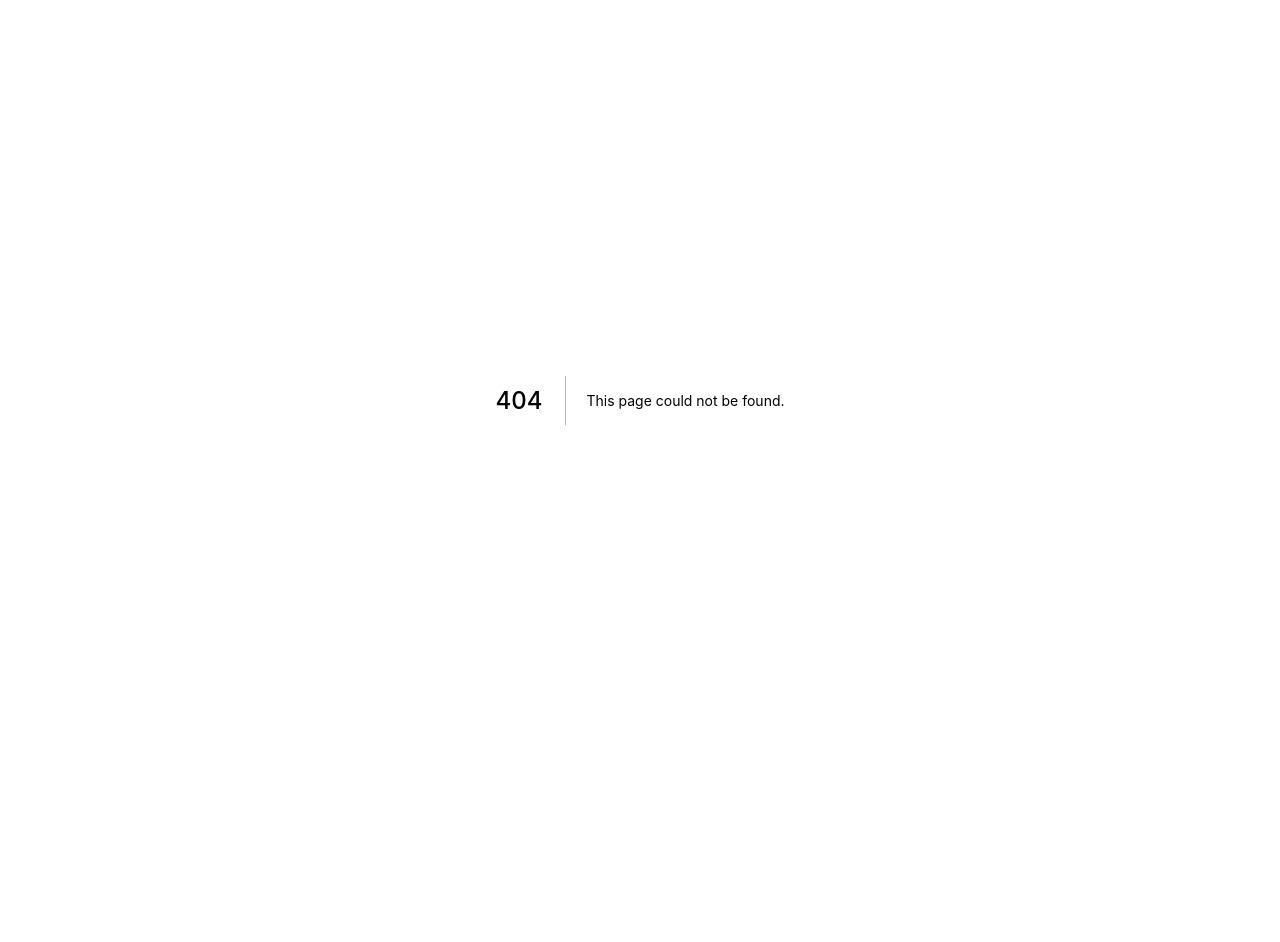
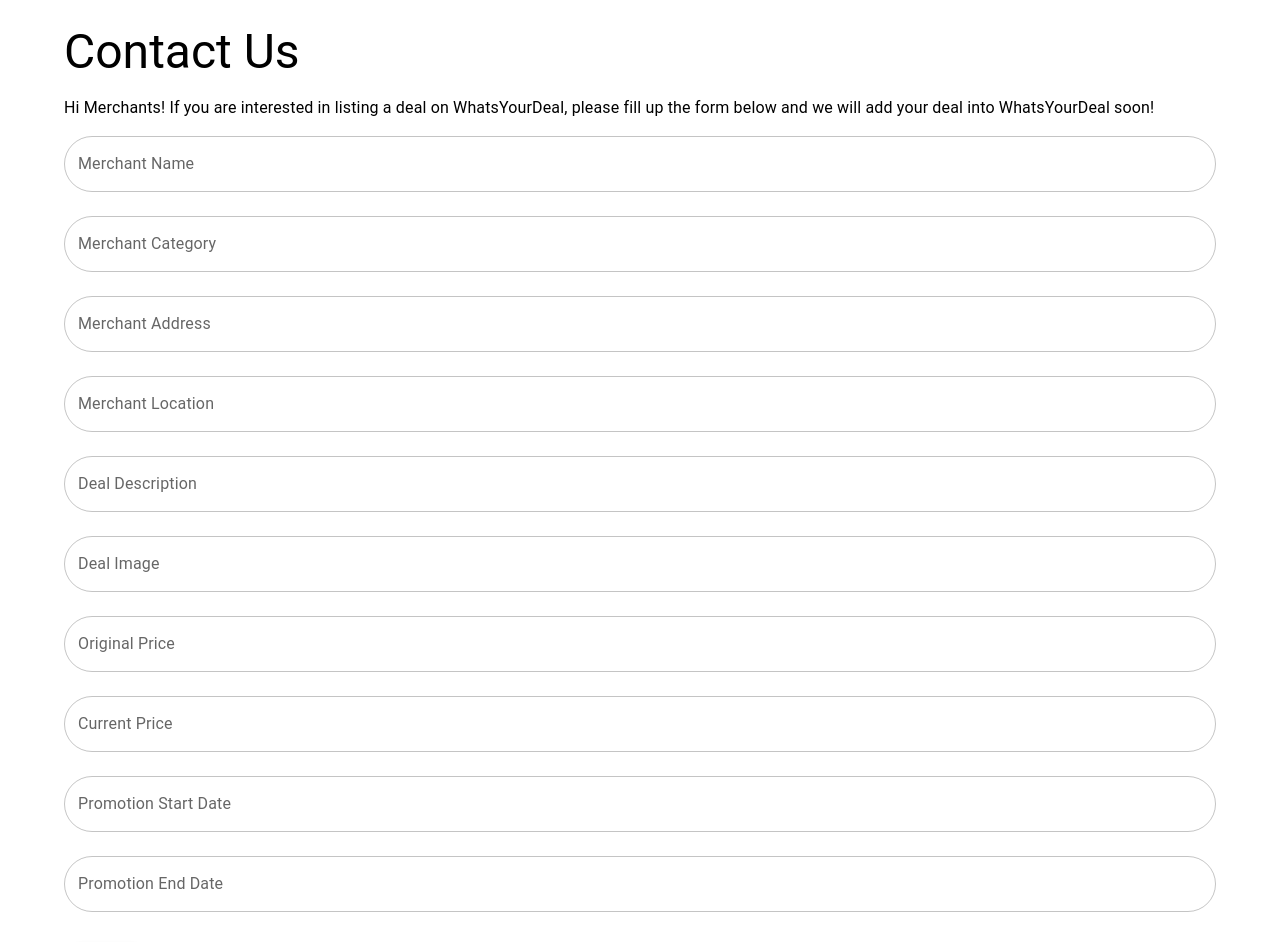
Before and after one commit to dealslah/WhatsYourDeal, a Next.js app in the folder packages/client/: page /contactus in a window 1280 px wide. Before the commit this address had no page. Shown: the top 942 px of the page. Before the commit the page ends 800 px from the top, so only its background shows below. Built offline with nearby package versions, Linux system fonts and the light colour scheme.

Commit message:
Add skeleton contact us form

```diff
--- /dev/null
+++ b/packages/client/pages/contactus.tsx
@@ -0,0 +1,45 @@
+import { Box, Button, Container, TextField, Typography } from "@mui/material";
+import styles from "../styles/ContactUs.module.css";
+
+const ContactUs = () => {
+
+  return (
+    <Container>
+      <Box sx={{ m: 3 }} />
+      <Typography variant="h3">Contact Us</Typography>
+
+      <Box sx={{ m: 2 }} />
+      <Typography>Hi Merchants! If you are interested in listing a deal on WhatsYourDeal, please fill up the form below
+        and we will add your deal into WhatsYourDeal soon!</Typography>
+
+
+      <TextField fullWidth id="merchant-name" label="Merchant Name" variant="outlined" margin="normal"
+                 className={styles.textField} />
+      <TextField fullWidth id="merchant-category" label="Merchant Category" variant="outlined" margin="normal"
+                 className={styles.textField} />
+      <TextField fullWidth id="merchant-address" label="Merchant Address" variant="outlined" margin="normal"
+                 className={styles.textField} />
+      <TextField fullWidth id="merchant-location" label="Merchant Location" variant="outlined" margin="normal"
+                 className={styles.textField} />
+      <TextField fullWidth id="deal-description" label="Deal Description" variant="outlined" margin="normal"
+                 className={styles.textField} />
+      <TextField fullWidth id="deal-image" label="Deal Image" variant="outlined" margin="normal"
+                 className={styles.textField} />
+      <TextField fullWidth id="original-price" label="Original Price" variant="outlined" margin="normal"
+                 className={styles.textField} />
+      <TextField fullWidth id="current-price" label="Current Price" variant="outlined" margin="normal"
+                 className={styles.textField} />
+      <TextField fullWidth id="promo-start-date" label="Promotion Start Date" variant="outlined" margin="normal"
+                 className={styles.textField} />
+      <TextField fullWidth id="promo-end-date" label="Promotion End Date" variant="outlined" margin="normal"
+                 className={styles.textField} />
+
+      <Box sx={{ m: 3 }} />
+      <Button variant="contained" sx={{ borderRadius: 28 }}>
+        Submit
+      </Button>
+    </Container>
+  )
+}
+
+export default ContactUs;
--- a/packages/client/pages/deal/[id].tsx
+++ b/packages/client/pages/deal/[id].tsx
@@ -9,7 +9,6 @@
 
 export default function DealPage({ dealData }: { dealData: [Deal] }) {
   const deal = dealData[0];
-  console.log(deal);
 
   const router = useRouter();
   const handleBack = () => {
@@ -57,7 +56,6 @@
 export async function getStaticProps({ params }: { params: Deal }) {
   // Fetch necessary data for the blog post using params.id
   const dealData = getDealData(params.id);
-  console.log("params", params);
   return {
     props: {
       dealData
--- a/packages/client/pages/index.tsx
+++ b/packages/client/pages/index.tsx
@@ -40,7 +40,6 @@
     );
   }
 
-  // @ts-ignore
   return (
     <div>
       <Head>
--- /dev/null
+++ b/packages/client/styles/ContactUs.module.css
@@ -0,0 +1,3 @@
+.textField fieldset {
+  border-radius: 30px;
+}
```
